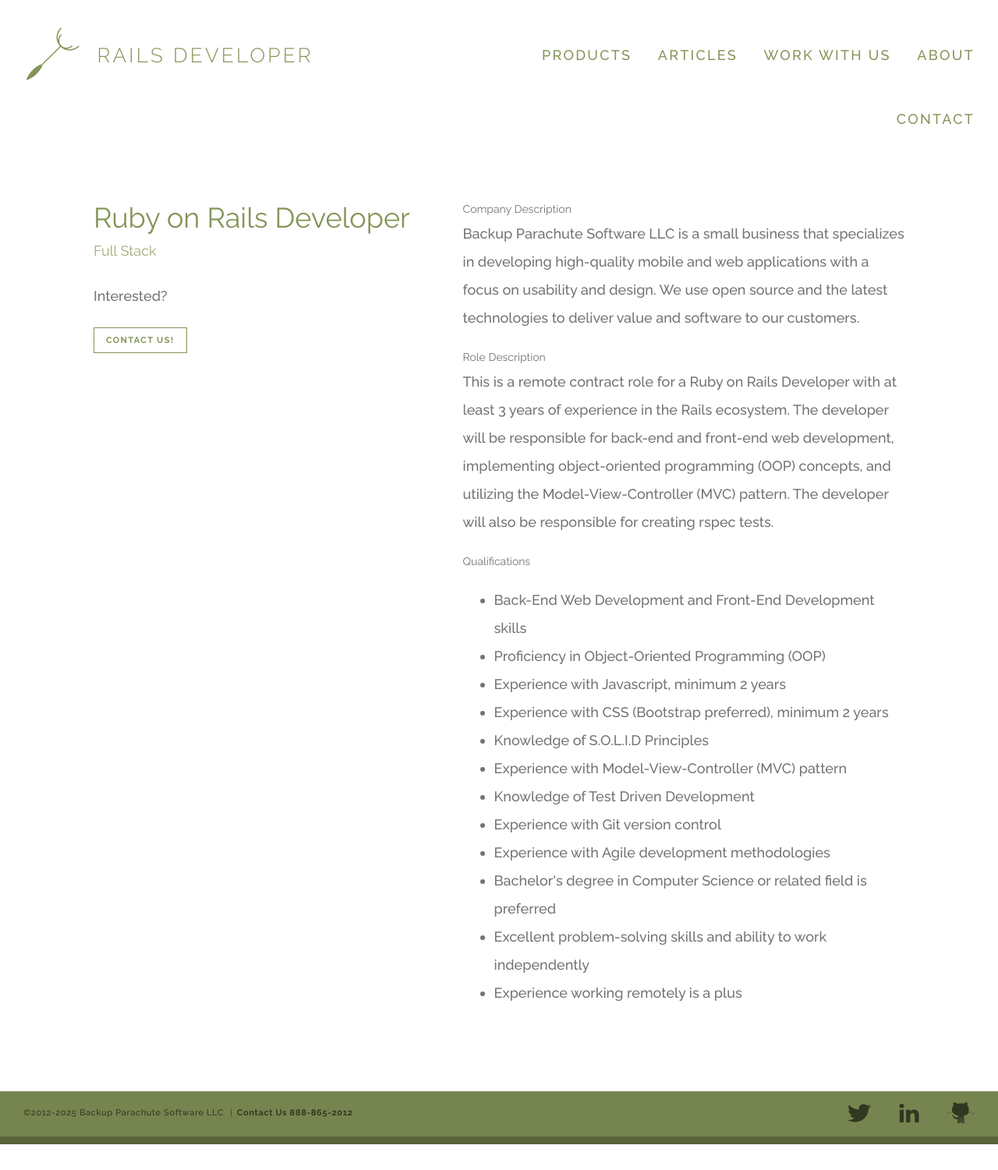
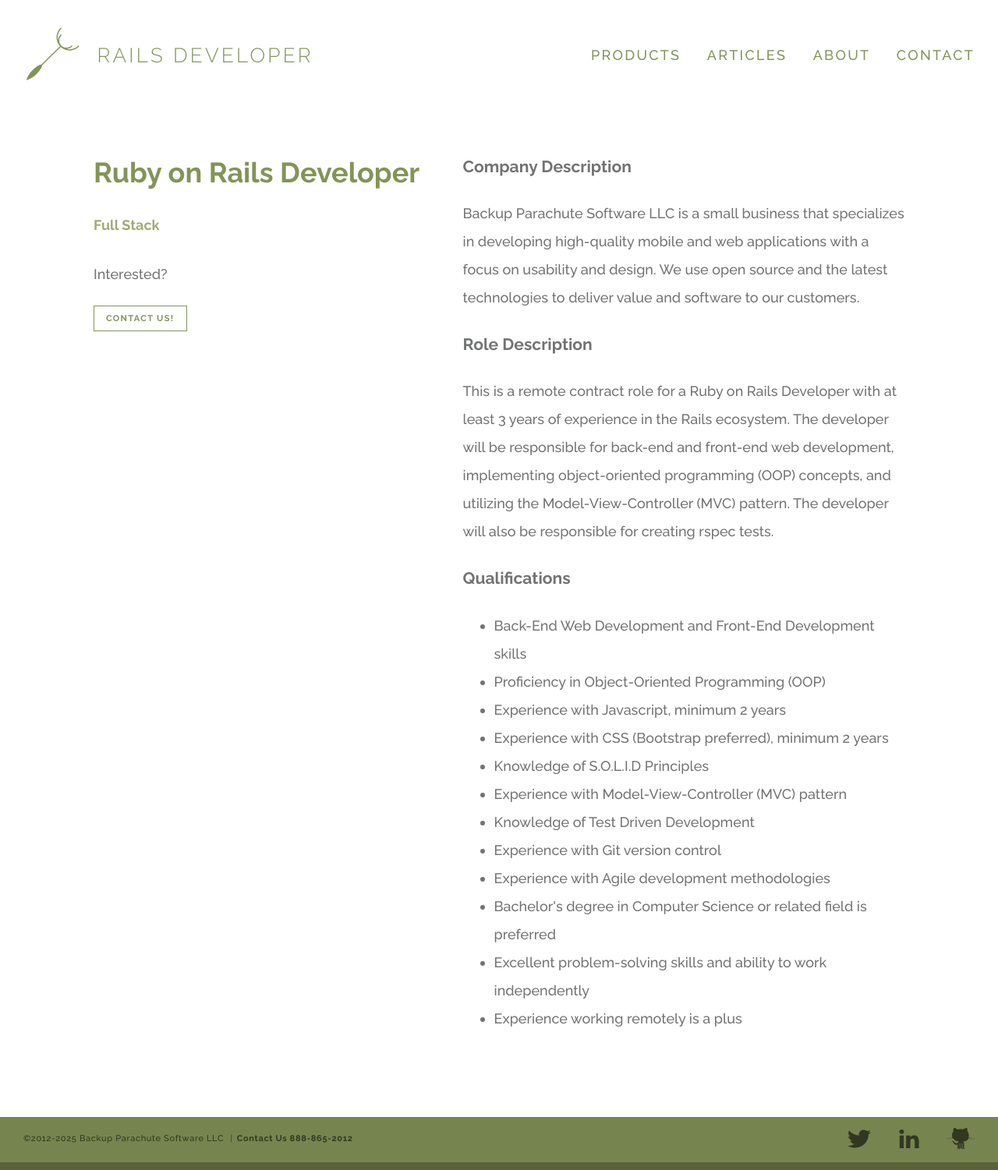
Before and after one commit to backupparachute/backupparachute.github.com, a Jekyll site: the page built from jobs/rails-dev.html, in a window 1280 px wide. Shown: the whole page at 78% size. Built offline with Jekyll 4.4.1, drawn with Linux system fonts in a browser that asks for light colours; comment, search, counter and statistics services are not loaded; before the commit the page ends 1468 px from its top, so only the background shows below that.

Commit message:
tweak h1

```diff
--- a/_sass/globals/_globals.scss
+++ b/_sass/globals/_globals.scss
@@ -14,40 +14,40 @@ body {
   font-weight: $default-font-weight;
 }
 
-h1,
-h2,
-h3,
-h4,
-h5,
-h6 {
-  margin: 0;
-  font-size: $default-font-size;
-  font-weight: $font-weight-normal;
-}
+// h1,
+// h2,
+// h3,
+// h4,
+// h5,
+// h6 {
+//   margin: 0;
+//   font-size: $default-font-size;
+//   font-weight: $font-weight-normal;
+// }
 
-.h1 {
-  font-size: rem(36);
-}
+// .h1 {
+//   font-size: rem(36);
+// }
 
-.h2 {
-  font-size: $font-size-extra-large;
-}
+// .h2 {
+//   font-size: $font-size-extra-large;
+// }
 
-.h3 {
-  font-size: $font-size-large;
-}
+// .h3 {
+//   font-size: $font-size-large;
+// }
 
-.h4 {
-  font-size: $default-font-size;
-}
+// .h4 {
+//   font-size: $default-font-size;
+// }
 
-.h5 {
-  font-size: $font-size-small;
-}
+// .h5 {
+//   font-size: $font-size-small;
+// }
 
-.h6 {
-  font-size: $font-size-extra-small;
-}
+// .h6 {
+//   font-size: $font-size-extra-small;
+// }
 
 strong {
   font-weight: $font-weight-bold;
--- a/work-with-us.html
+++ b/work-with-us.html
@@ -1,7 +1,6 @@
 ---
 layout: master
 title: Work With Us
-navOrder: 2
 ---
 
 <article class="article">
```
Also changed, not shown: _posts/2025-02-01-why-website-calculators-are-a-game-changer-for-your-website-seo.md (+0 -3 lines).
